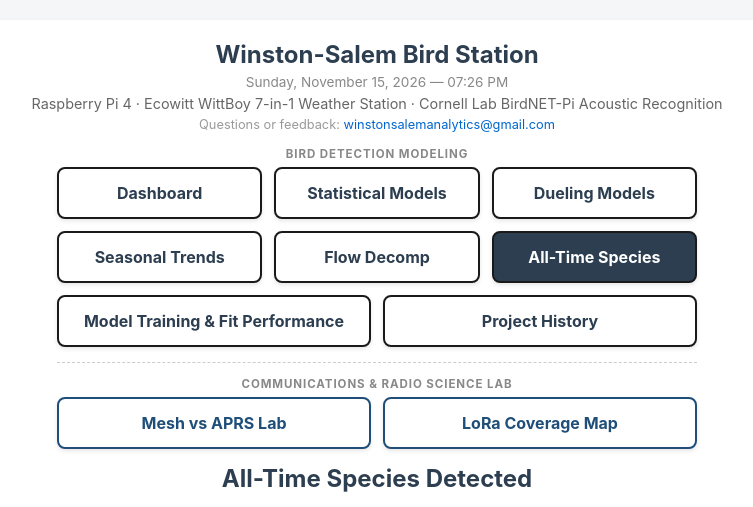
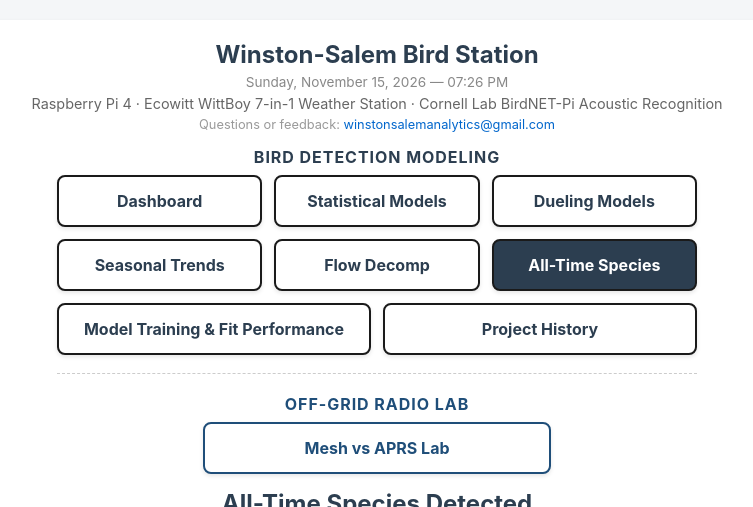
Before and after one commit to dclengacher/winstonsalembirds, a Flask app: page /alltime in a window 1280 px wide. Shown: the top 507 px of the page, without its empty margins (263-1016 px from the left). Run offline with Flask 3, Linux system fonts and the light colour scheme; data that the repository does not hold is empty; parts of the project's set-up code (start-up, migrations or seed data) failed here and were passed over.

Commit message:
Nav: larger group labels, 'Off-Grid Radio Lab', drop LoRa map button, tighter spacing
Co-Authored-By: Claude Opus 5.5 <noreply@anthropic.com>
Claude-Session: https://claude.ai/code/session_01Fw8i69Ar3QnfLHWmPEjj4Q

```diff
--- a/templates/partials/nav.html
+++ b/templates/partials/nav.html
@@ -1,11 +1,14 @@
 <style>
-.nav-group-label { text-align:center; font-size:0.72rem; letter-spacing:0.08em; text-transform:uppercase; color:#888; margin:0 0 6px; font-weight:bold; }
-.nav-bar.radio .nav-link { border-color:#1f4e79; color:#1f4e79; }
-.nav-split { max-width:640px; margin:4px auto 14px; border:0; border-top:1px dashed #ccc; }
-.nav-link.active { background:#2c3e50; color:#fff; }
-.nav-bar.radio .nav-link.active { background:#1f4e79; color:#fff; }
+.site-nav .nav-group-label { text-align:center; font-size:1rem; letter-spacing:0.06em; text-transform:uppercase; color:#2c3e50; margin:0 0 8px; font-weight:bold; }
+.site-nav .nav-group-label.radio { color:#1f4e79; }
+.site-nav .nav-bar.radio .nav-link { border-color:#1f4e79; color:#1f4e79; flex:0 1 300px; }
+.site-nav .nav-split { max-width:640px; margin:18px auto 20px; border:0; border-top:1px dashed #ccc; }
+.site-nav .nav-link.active { background:#2c3e50; color:#fff; }
+.site-nav .nav-bar.radio .nav-link.active { background:#1f4e79; color:#fff; }
+@media (max-width:600px) { .site-nav .nav-group-label { font-size:0.8rem; } }
 </style>
 {% set p = request.path %}
+<div class="site-nav">
     <div class="nav-group-label">Bird Detection Modeling</div>
     <div class="nav-bar">
         <a href="/" class="nav-link{% if p == '/' %} active{% endif %}">Dashboard</a>
@@ -18,8 +21,8 @@
         <a href="/history" class="nav-link{% if p == '/history' %} active{% endif %}">Project History</a>
     </div>
     <hr class="nav-split">
-<div class="nav-group-label">Communications &amp; Radio Science Lab</div>
+    <div class="nav-group-label radio">Off-Grid Radio Lab</div>
     <div class="nav-bar radio">
         <a href="/radio-lab" class="nav-link{% if p == '/radio-lab' %} active{% endif %}">Mesh vs APRS Lab</a>
-    <a href="/meshmap" class="nav-link{% if p == '/meshmap' %} active{% endif %}">LoRa Coverage Map</a>
     </div>
+</div>
```
Lines whose indentation alone changed are shown as unchanged.
